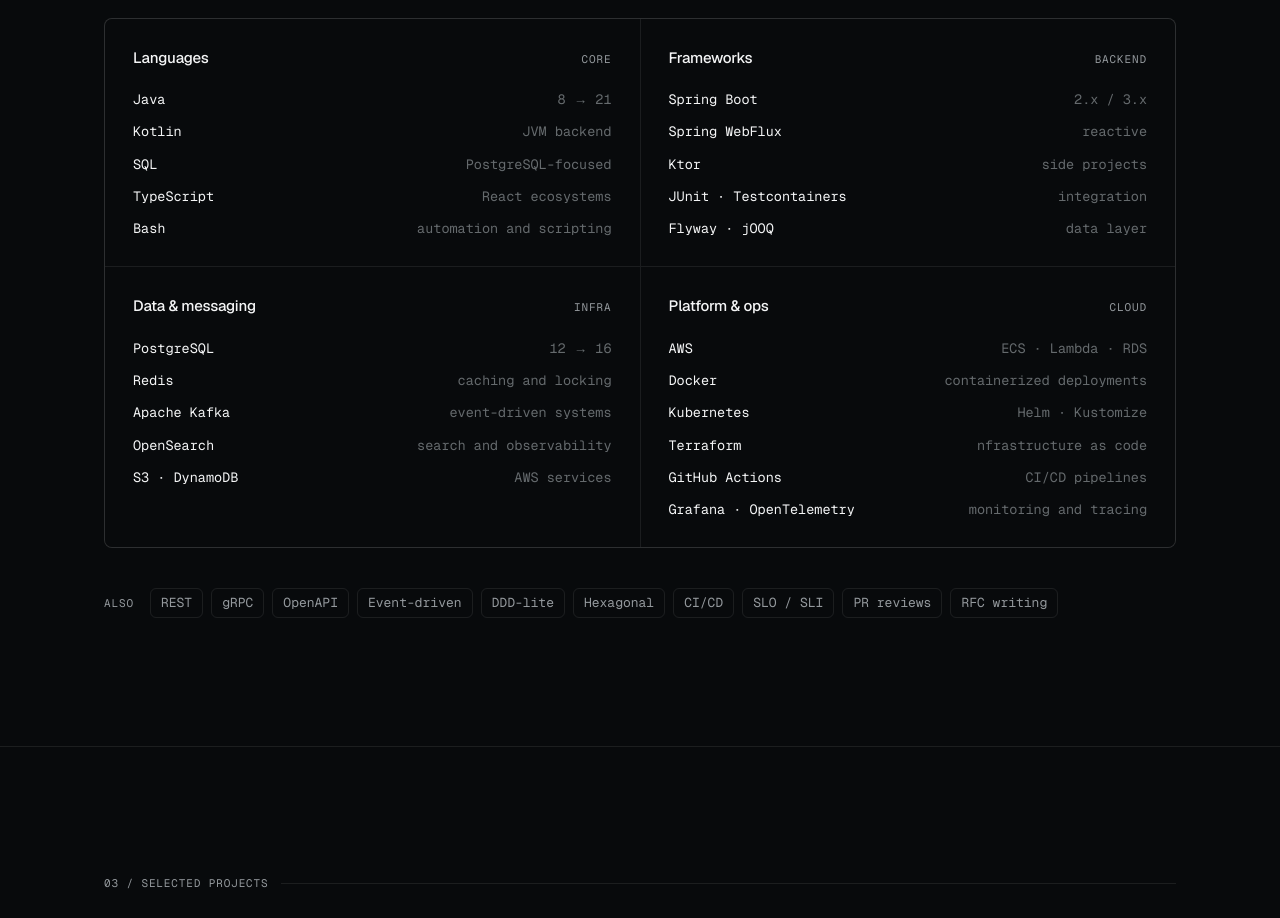
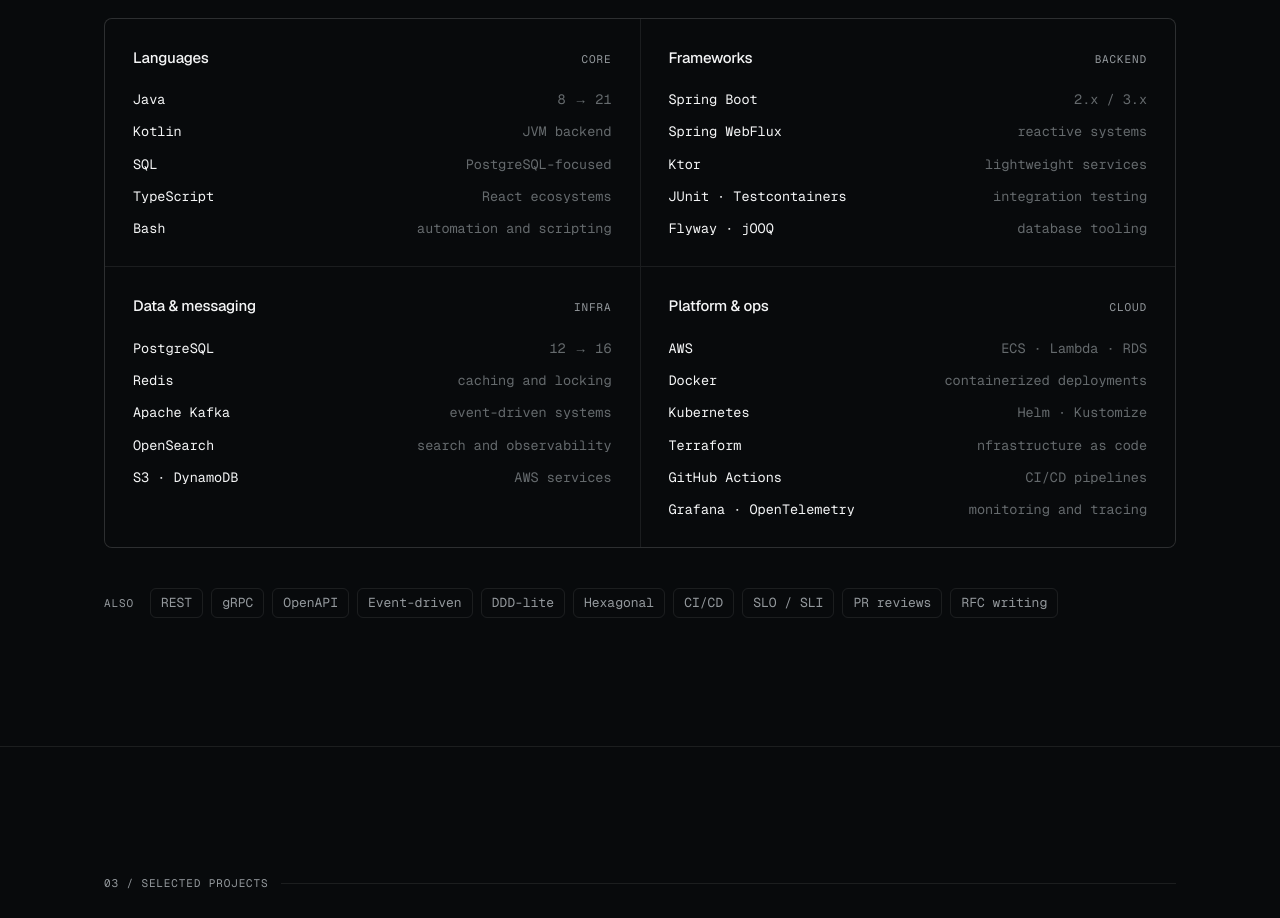
Before and after one commit to mertinc/mertincesu-website, a Next.js app: page / in a window 1280 px wide. Shown: the part 2080-2998 px from the top of the page. Built offline with nearby package versions, Linux system fonts and the light colour scheme.

Commit message:
Refactor frameworks note part

```diff
--- a/components/stack.tsx
+++ b/components/stack.tsx
@@ -17,10 +17,10 @@
     badge: "backend",
     items: [
       { name: "Spring Boot", note: "2.x / 3.x" },
-      { name: "Spring WebFlux", note: "reactive" },
-      { name: "Ktor", note: "side projects" },
-      { name: "JUnit · Testcontainers", note: "integration" },
-      { name: "Flyway · jOOQ", note: "data layer" },
+      { name: "Spring WebFlux", note: "reactive systems" },
+      { name: "Ktor", note: "lightweight services" },
+      { name: "JUnit · Testcontainers", note: "integration testing" },
+      { name: "Flyway · jOOQ", note: "database tooling" },
     ],
   },
   {
```
